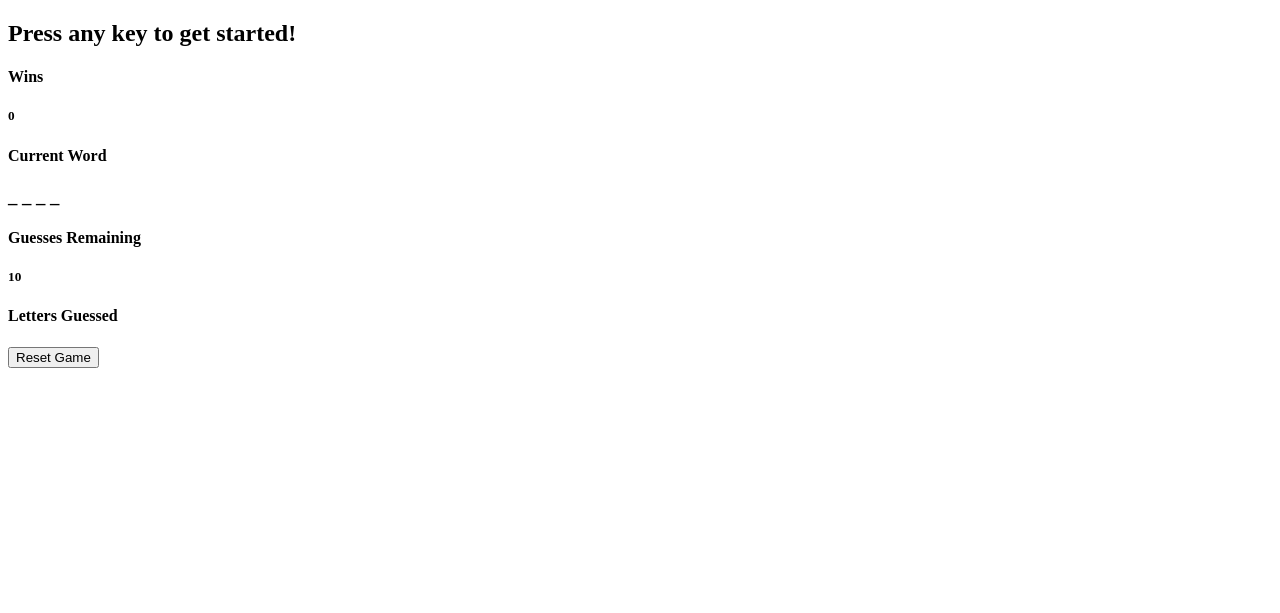
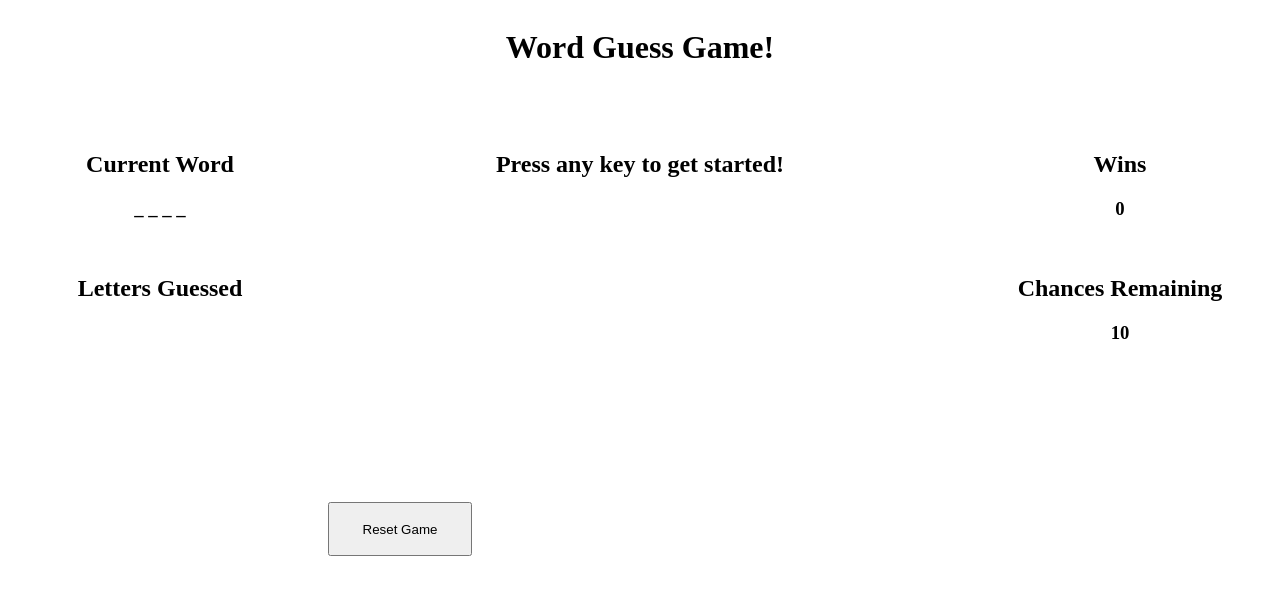
Before and after one commit to MitchWebster1/WordGuessGame, a plain HTML site: page index.html in a window 1280 px wide. Drawn offline with Linux system fonts and the light colour scheme.

Commit message:
created grid layout to start styling

```diff
--- a/assets/css/style.css
+++ b/assets/css/style.css
@@ -0,0 +1,51 @@
+/* body {
+  display: grid;
+} */
+
+.container {
+  display: grid;
+  grid-template-columns: repeat(8, 1fr);
+  grid-template-rows: repeat(6, 1fr);
+  grid-gap: 1em;
+  text-align: center;
+}
+
+header {
+  grid-column: 1 / 9;
+  grid-row: 1;
+}
+
+.currentWord {
+  grid-column: 1 / 3;
+  grid-row: 2;
+}
+
+.lettersGuessed {
+  grid-column: 1 / 3;
+  grid-row: 3;
+}
+
+.wins {
+  grid-column: 7 / 9;
+  grid-row: 2;
+}
+
+.wrongGuess {
+  grid-column: 7 / 9;
+  grid-row: 3;
+}
+
+.resetButton {
+  grid-column: 3 / 4;
+  grid-row: 5;
+}
+
+.button {
+  width: 100%;
+  height: 50%;
+}
+
+.getStarted {
+  grid-column: 4 / 6;
+  grid-row: 2;
+}
--- a/assets/javascript/game.js
+++ b/assets/javascript/game.js
@@ -22,10 +22,14 @@ function resetGame() {
 // Picks new word splits it up and puts it in currentWordIndex
 function newWord() {
   currentWordIndex = Math.floor(Math.random() * randomWords.length);
-  for (var i = 0; i < randomWords[currentWordIndex].length; i++) {
+  currentWordIndex = Array.from(randomWords[currentWordIndex]);
+  currentWordIndex.forEach(function(currentWordIndex) {
     guessingWord.push(" _");
-  }
-  currentWordIndex = randomWords[currentWordIndex].split("");
+  });
+  // for (var i = 0; i < randomWords[currentWordIndex].length; i++) {
+  // guessingWord.push(" _");
+  // }
+  // currentWordIndex = randomWords[currentWordIndex].split("");
   return currentWordIndex;
 }
 
@@ -42,8 +46,9 @@ function updateDisplay() {
 
 // On keystroke
 document.onkeypress = function(event) {
-  if (remainingGuesses === 0) {
+  if (remainingGuesses === 0 || gameFinished === true) {
     gameFinished = true;
+    return;
   } else {
     var char = event.key || event.charCode;
     // if (char >= 90 && char <= 65) {
@@ -89,8 +94,9 @@ function search(letter) {
 
 // Checks for all _ to be gone and updates win / resets game.
 function checkWin() {
-  if (guessingWord.indexOf(" _") === -1) {
+  if (guessingWord.indexOf(" _") === -1 && gameFinished === false) {
     wins++;
+    updateDisplay();
     gameFinished = true;
     // resetGame();
   }
--- a/index.html
+++ b/index.html
@@ -4,22 +4,38 @@
     <meta charset="UTF-8" />
     <meta name="viewport" content="width=device-width, initial-scale=1.0" />
     <meta http-equiv="X-UA-Compatible" content="ie=edge" />
-    <title>Document</title>
+    <title>Word Guess Game!</title>
     <link rel="stylesheet" type="text/css" href="assets/css/style.css" />
   </head>
   <body>
-    <div>
-      <h2>Press any key to get started!</h2>
-      <h4>Wins</h4>
-      <h5 id="totalWins"></h5>
-      <h4>Current Word</h4>
-      <h3 id="currentWord"></h3>
-      <h4>Guesses Remaining</h4>
-      <h5 id="remainingGuesses"></h5>
-      <h4>Letters Guessed</h4>
-      <h3 id="guessedLetters"></h3>
+    <div class="container">
+      <header><h1>Word Guess Game!</h1></header>
+      <div class="getStarted">
+        <h2>Press any key to get started!</h2>
+      </div>
+      <div class="wins">
+        <h2>Wins</h2>
+        <h3 id="totalWins"></h3>
+      </div>
+      <div class="currentWord">
+        <h2>Current Word</h2>
+        <h3 id="currentWord"></h3>
+      </div>
+      <div class="wrongGuess">
+        <h2>Chances Remaining</h2>
+        <h3 id="remainingGuesses"></h3>
+      </div>
+      <div class="lettersGuessed">
+        <h2>Letters Guessed</h2>
+        <h3 id="guessedLetters"></h3>
+      </div>
+
+      <div class="resetButton">
+        <button class="button" id="reset" onclick="resetGame()">
+          Reset Game
+        </button>
+      </div>
     </div>
-    <button id="reset" onclick="resetGame()">Reset Game</button>
 
     <script src="assets/javascript/game.js"></script>
   </body>
```
